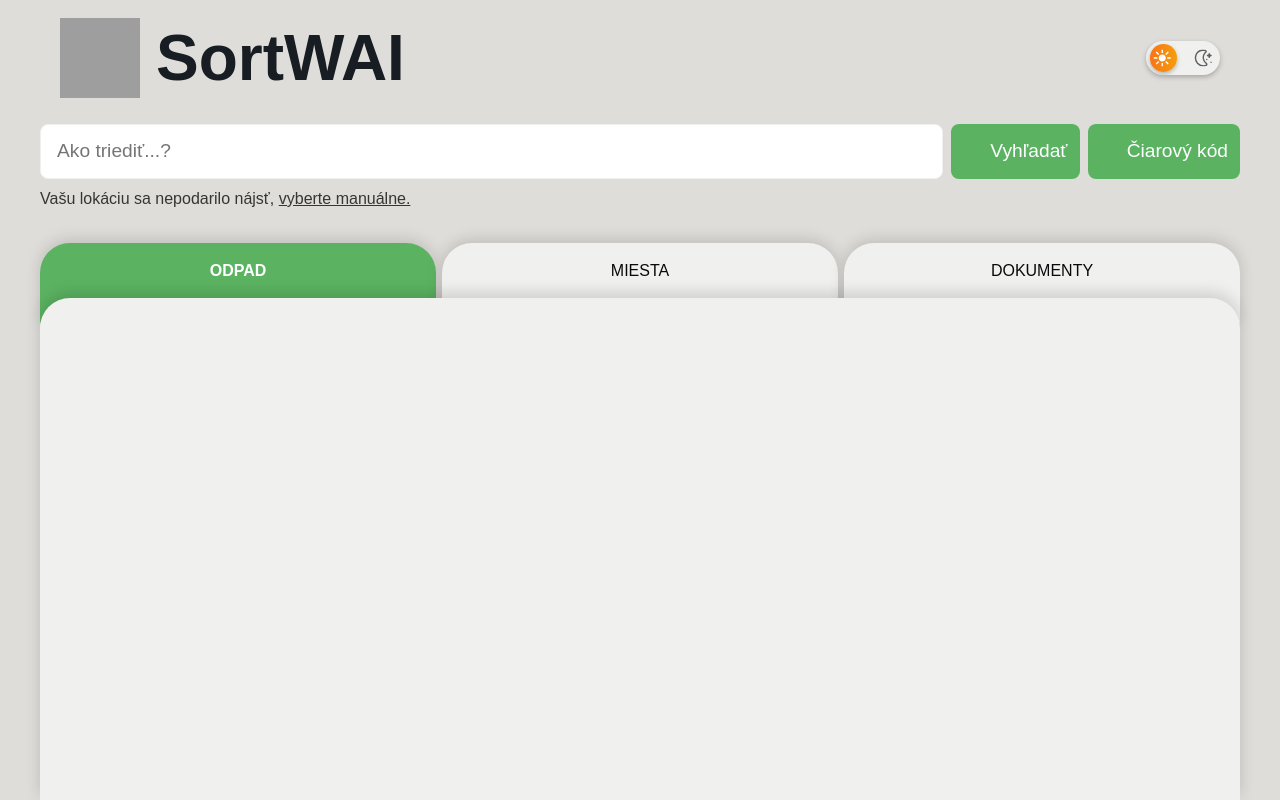
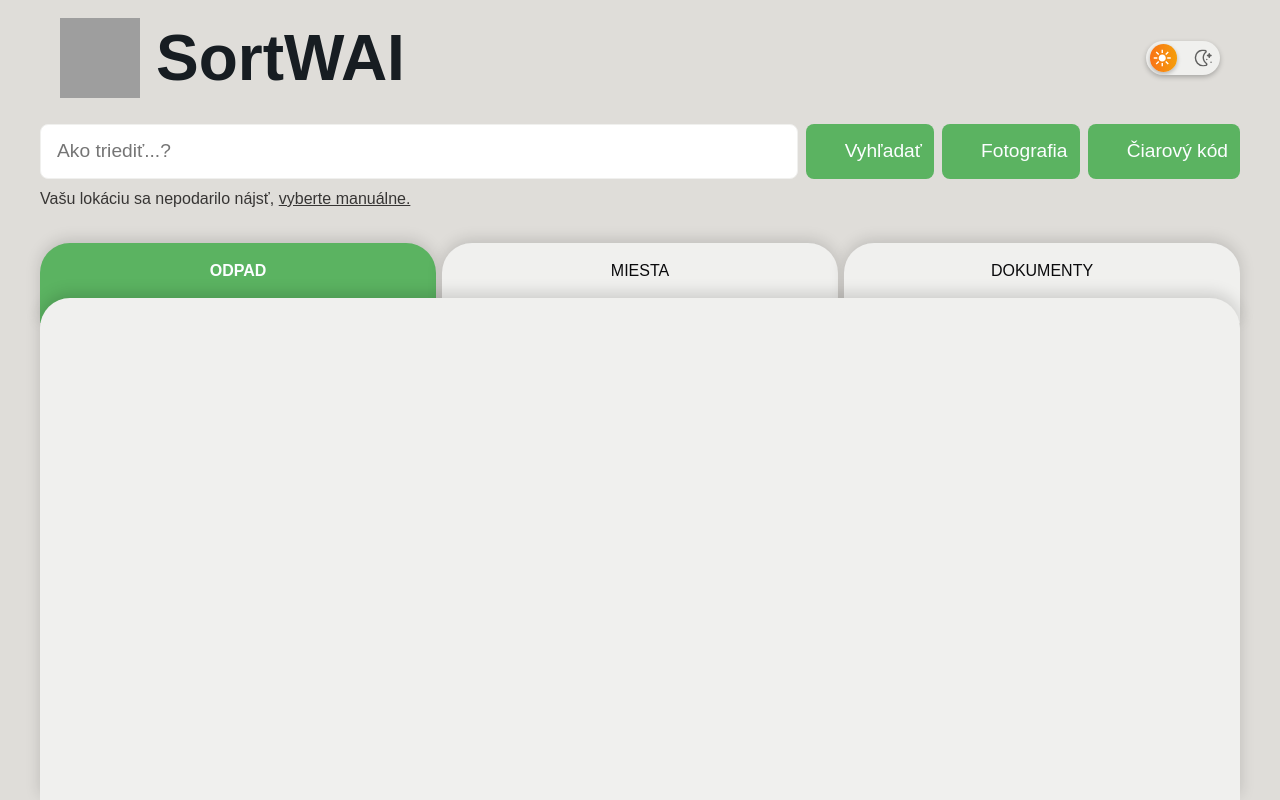
Before and after one commit to FiiL123/sortwai, a Django app: page / in a window 1280 px wide. Run offline with Django 5.2, Linux system fonts and the light colour scheme; data comes from the database, SQL or seed files in the repository; some libraries are stand-ins or nearby versions; some web fonts are replaced; grey boxes are pictures that could not be loaded.

Commit message:
add camera button to search

```diff
--- a/sortwai/waste/templates/base.html
+++ b/sortwai/waste/templates/base.html
@@ -63,6 +63,10 @@
             <iconify-icon icon="mdi:search"></iconify-icon>
             <span class="search__button_text">Vyhľadať</span>
         </button>
+        <a href="{% url 'scanner' %}" class="search__button">
+            <iconify-icon icon="mdi:camera"></iconify-icon>
+            <span class="search__button_text">Fotografia</span>
+        </a>
         <a href="{% url 'scanner' %}" class="search__button">
             <iconify-icon icon="mdi:barcode-scan"></iconify-icon>
             <span class="search__button_text">Čiarový kód</span>
```
